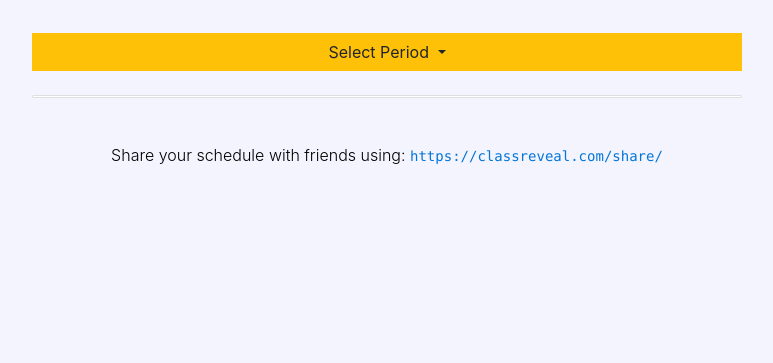
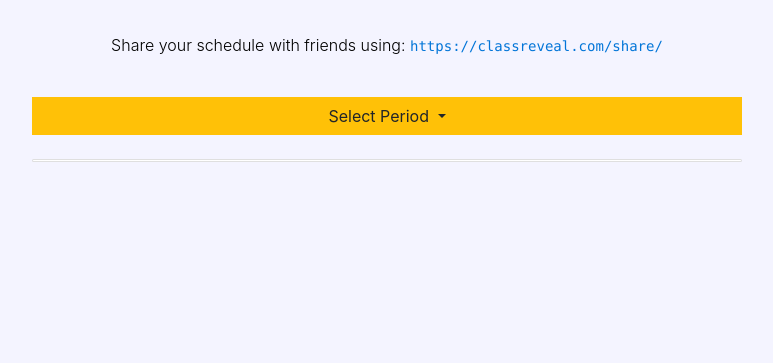
Before and after one commit to classreveal/class-reveal, a Flask app: template app/templates/view.html in a window 1280 px wide. Shown: the part 129-492 px from the top of the page, without its empty margins (253-1026 px from the left). Run offline with Flask 2, Linux system fonts and the light colour scheme; the template is opened without the code that fills it, so the values that code supplies are empty; parts of the project's set-up code (start-up, migrations or seed data) failed here and were passed over; some libraries are stand-ins or nearby versions.

Commit message:
misc: move share link location

```diff
--- a/app/templates/view.html
+++ b/app/templates/view.html
@@ -56,6 +56,10 @@
             <main role="main" class="inner cover col-md-8 col-ms-12 mx-auto">
                 <h3 class="cover-heading">{{ current_user.name }}'s Schedule</h3>
                 <br>
+                <p class="lead">Share your schedule with friends using:
+                    <code><a href="{{ url_for('share', provider_user_id=current_user.oauth.provider_user_id) }}">https://classreveal.com{{ url_for("share", provider_user_id=current_user.oauth.provider_user_id) }}</a></code>
+                </p>
+                <br>
                 <div class="dropdown">
                     <button class="btn btn-block btn-warning dropdown-toggle" style="border-radius:0px" type="button"
                         data-toggle="dropdown">
@@ -90,9 +94,6 @@
                 </div>
                 <br>
                 <br>
-                <h2 class="lead">Share your schedule with friends using:
-                    <code><a href="{{ url_for('share', provider_user_id=current_user.oauth.provider_user_id) }}">https://classreveal.com{{ url_for("share", provider_user_id=current_user.oauth.provider_user_id) }}</a></code>
-                </h2>
             </main>
         </div>
 
```
